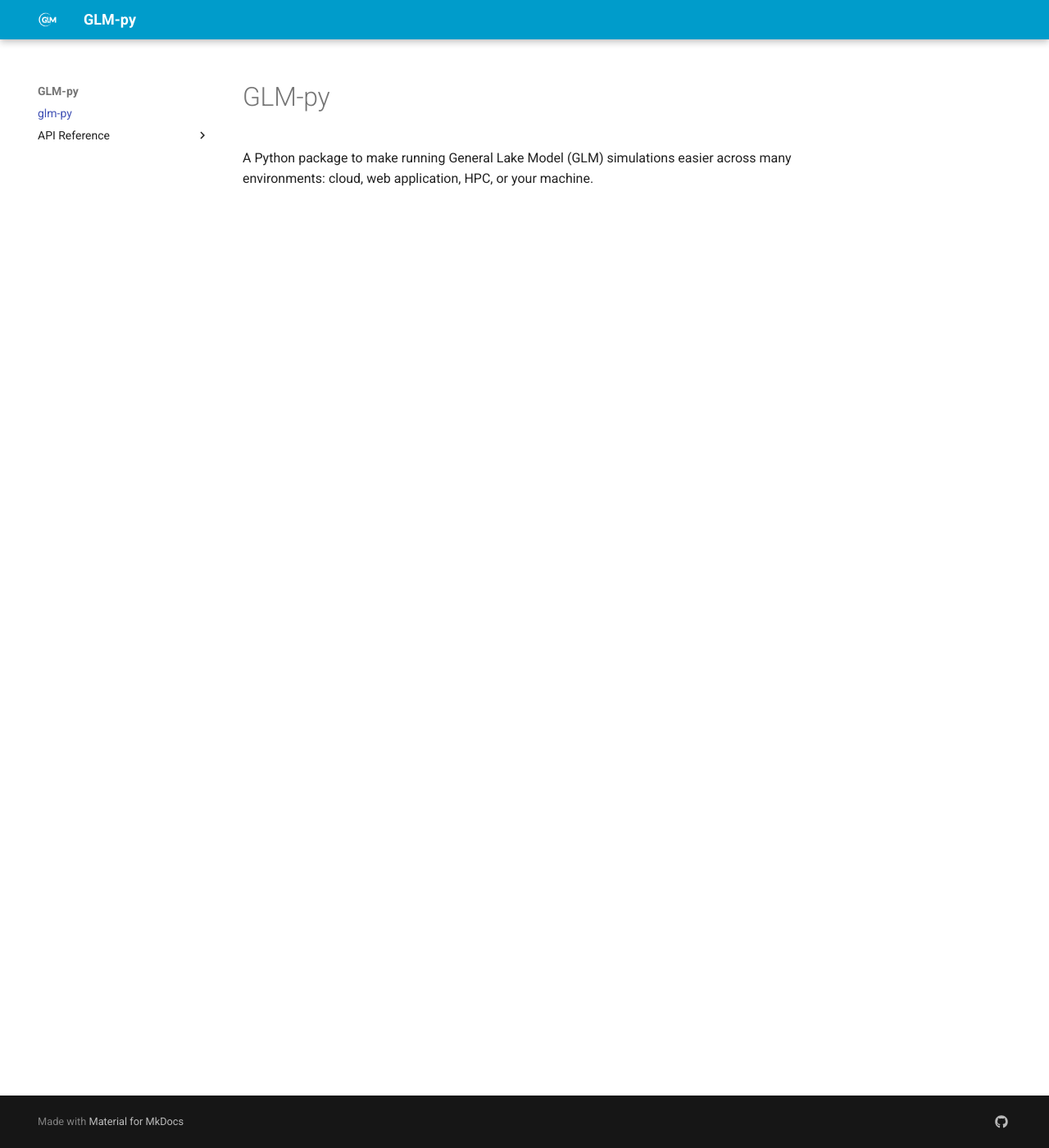
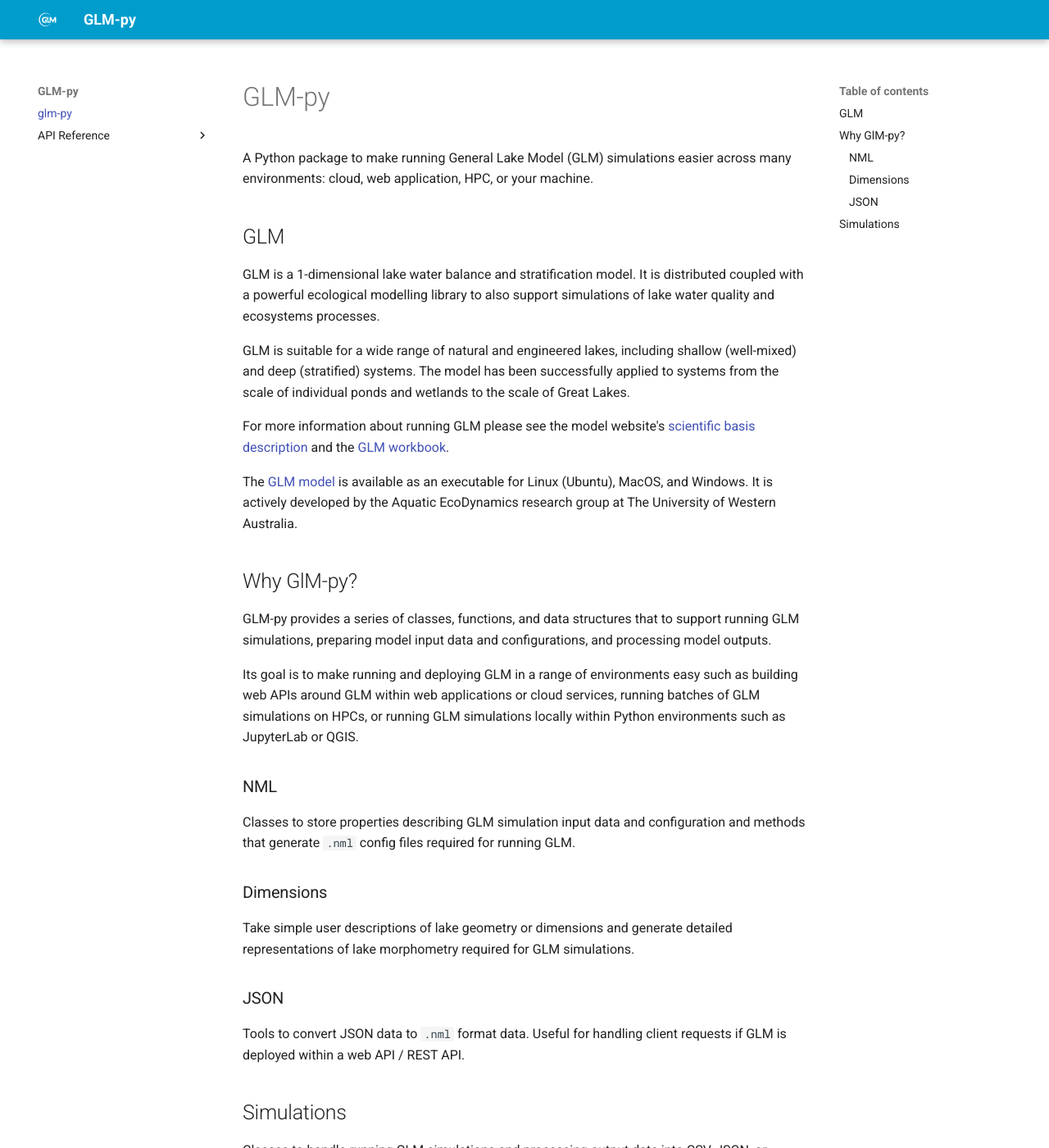
Before and after one commit to WET-tool/glm-py, an MkDocs documentation site: the page built from docs/index.md, in a window 1280 px wide and 1400 px high. Shown: the whole window at 82% size. Built offline with MkDocs 1.6.1 and Material for MkDocs 9.7.7, drawn with Linux system fonts in a browser that asks for light colours; some of the changed text lies outside the part shown.

```diff
--- a/docs/index.md
+++ b/docs/index.md
@@ -1,3 +1,36 @@
 # GLM-py
 
 A Python package to make running General Lake Model (GLM) simulations easier across many environments: cloud, web application, HPC, or your machine.
+
+## GLM
+
+GLM is a 1-dimensional lake water balance and stratification model. It is distributed coupled with a powerful ecological modelling library to also support simulations of lake water quality and ecosystems processes.
+
+GLM is suitable for a wide range of natural and engineered lakes, including shallow (well-mixed) and deep (stratified) systems. The model has been successfully applied to systems from the scale of individual ponds and wetlands to the scale of Great Lakes.
+
+For more information about running GLM please see the model website's <a href="https://aed.see.uwa.edu.au/research/models/glm/overview.html" target="_blank">scientific basis description</a> and the <a href="https://aquaticecodynamics.github.io/glm-workbook/" target="_blank">GLM workbook</a>.
+
+The <a href="https://github.com/AquaticEcoDynamics/glm-aed/tree/main/binaries" target="_blank">GLM model</a> is available as an executable for Linux (Ubuntu), MacOS, and Windows. It is actively developed by the
+Aquatic EcoDynamics research group at The University of Western Australia.
+
+## Why GlM-py?
+
+GLM-py provides a series of classes, functions, and data structures that to support running GLM simulations, preparing model input data and configurations, and processing model outputs.
+
+Its goal is to make running and deploying GLM in a range of environments easy such as building web APIs around GLM within web applications or cloud services, running batches of GLM simulations on HPCs, or running GLM simulations locally within Python environments such as JupyterLab or QGIS.
+
+### NML
+
+Classes to store properties describing GLM simulation input data and configuration and methods that generate `.nml` config files required for running GLM.
+
+### Dimensions
+
+Take simple user descriptions of lake geometry or dimensions and generate detailed representations of lake morphometry required for GLM simulations.
+
+### JSON
+
+Tools to convert JSON data to `.nml` format data. Useful for handling client requests if GLM is deployed within a web API / REST API.
+
+## Simulations
+
+Classes to handle running GLM simulations and processing output data into CSV, JSON, or NetCDF files or generating a JSON stream to pass onto clients.
--- a/docs/requirements-dev.txt
+++ /dev/null
@@ -1,3 +0,0 @@
-mkdocs==1.4.2
-"mkdocstrings[python]"==0.21.2
-mkdocs-material==9.1.8
--- a/mkdocs.yml
+++ b/mkdocs.yml
@@ -27,4 +27,4 @@ nav:
     - NML: nml.md
     - Dimensions: dimensions.md
     - JSON: json-to-nml.md
-    - Simulations: simulations.md
+    - Simulations: simulation.md
--- a/pyproject.toml
+++ b/pyproject.toml
@@ -16,7 +16,7 @@ classifiers = [
     "Programming Language :: Python :: 3",
 ]
 keywords = ["GLM", "Lake", "Model"]
-requires-python = ">=3.9"
+requires-python = ">=3.8"
 
 dependencies = [
     "pandas[excel]>=2.0.1"
```
Also changed, not shown: README.md (+35 -0 lines), docs/development.md (+3 -1 lines), docs/simulation.md (added, +1 -0 lines), docs/simulations.md (deleted, +0 -1 lines), 1 other file.
